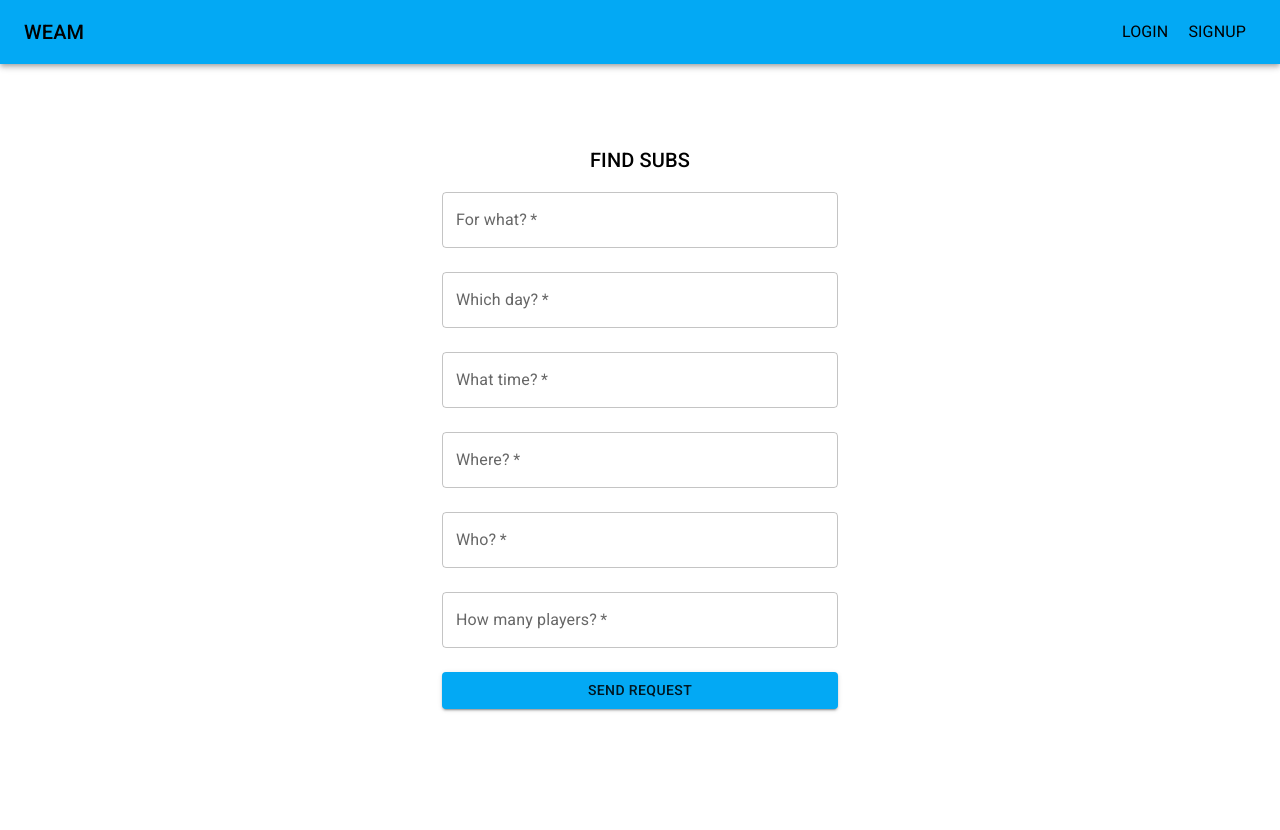
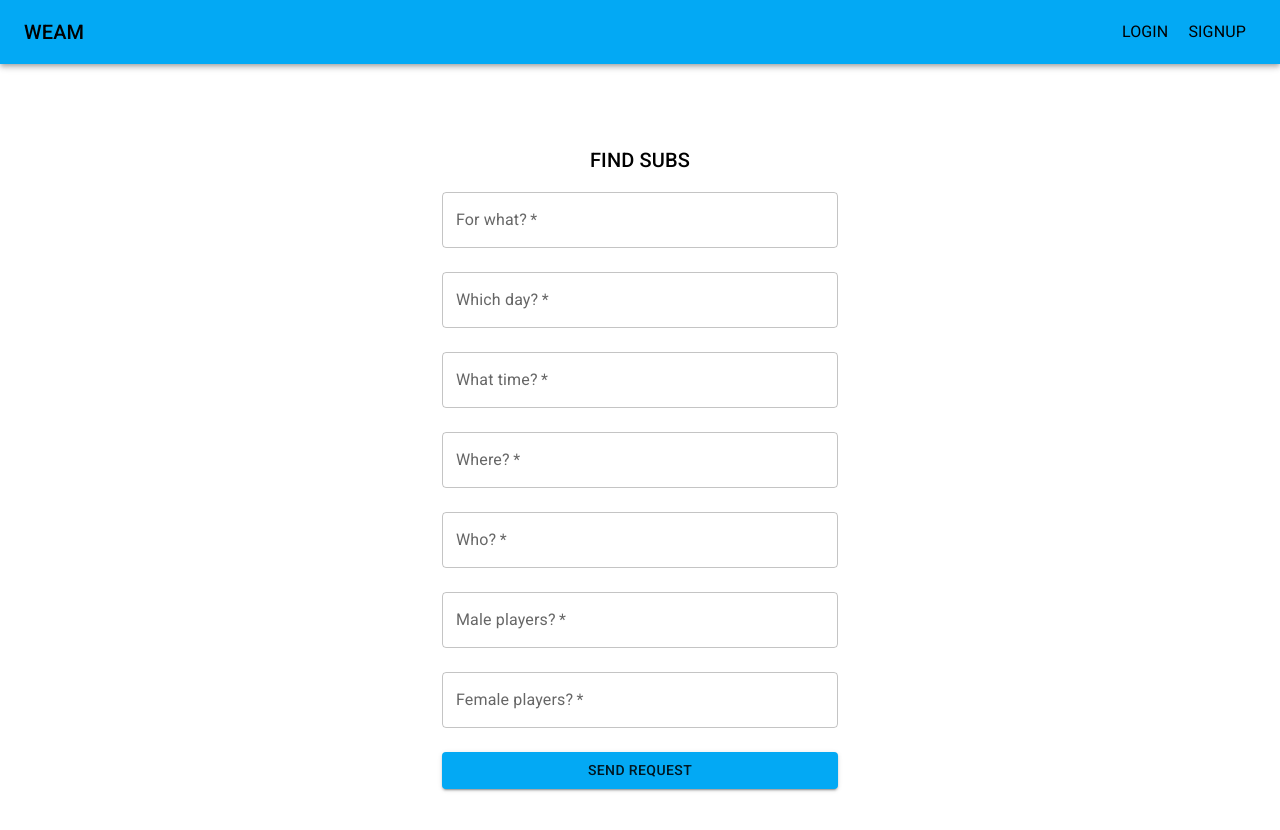
Before and after one commit to Maxisab/weam, a React (Create React App) app: page /sub-request in a window 1280 px wide. Shown: the top 830 px of the page. Before the commit the page ends 800 px from the top, so only its background shows below. Built offline with nearby package versions, Linux system fonts and the light colour scheme; no server answers.

Commit message:
Edit: created separate fields for male and female players

```diff
--- a/src/pages/SubRequest/SubRequest.js
+++ b/src/pages/SubRequest/SubRequest.js
@@ -35,9 +35,12 @@ const validationSchema = yup.object({
     .string("Enter contact's phone number")
     .matches(phoneRegExp, "Please enter a valid 10-digit phone number")
     .required("Phone number is required"),
-  players: yup
-    .string("Enter the number of players needed")
-    .required("Number of players needed is required")
+  males: yup
+    .string("Enter event location")
+    .required("Location is required"),
+  females: yup
+    .string("Enter event location")
+    .required("Location is required")
 })
 
 const SubRequest = () => {
@@ -143,14 +146,24 @@ const SubRequest = () => {
             helperText={formik.touched.contacts && formik.errors.contacts}
           />
           <TextField
-            label='How many players?'
-            id='players'
+            label='Male players?'
+            id='males'
             variant='outlined'
             required
             fullWidth
-            {...formik.getFieldProps('players')}
-            error={formik.touched.players && Boolean(formik.errors.players)}
-            helperText={formik.touched.players && formik.errors.players}
+            {...formik.getFieldProps('males')}
+            error={formik.touched.males && Boolean(formik.errors.males)}
+            helperText={formik.touched.males && formik.errors.males}
+          />
+          <TextField
+            label='Female players?'
+            id='females'
+            variant='outlined'
+            required
+            fullWidth
+            {...formik.getFieldProps('females')}
+            error={formik.touched.females && Boolean(formik.errors.females)}
+            helperText={formik.touched.females && formik.errors.females}
           />
           <Button
             variant="contained"
```
